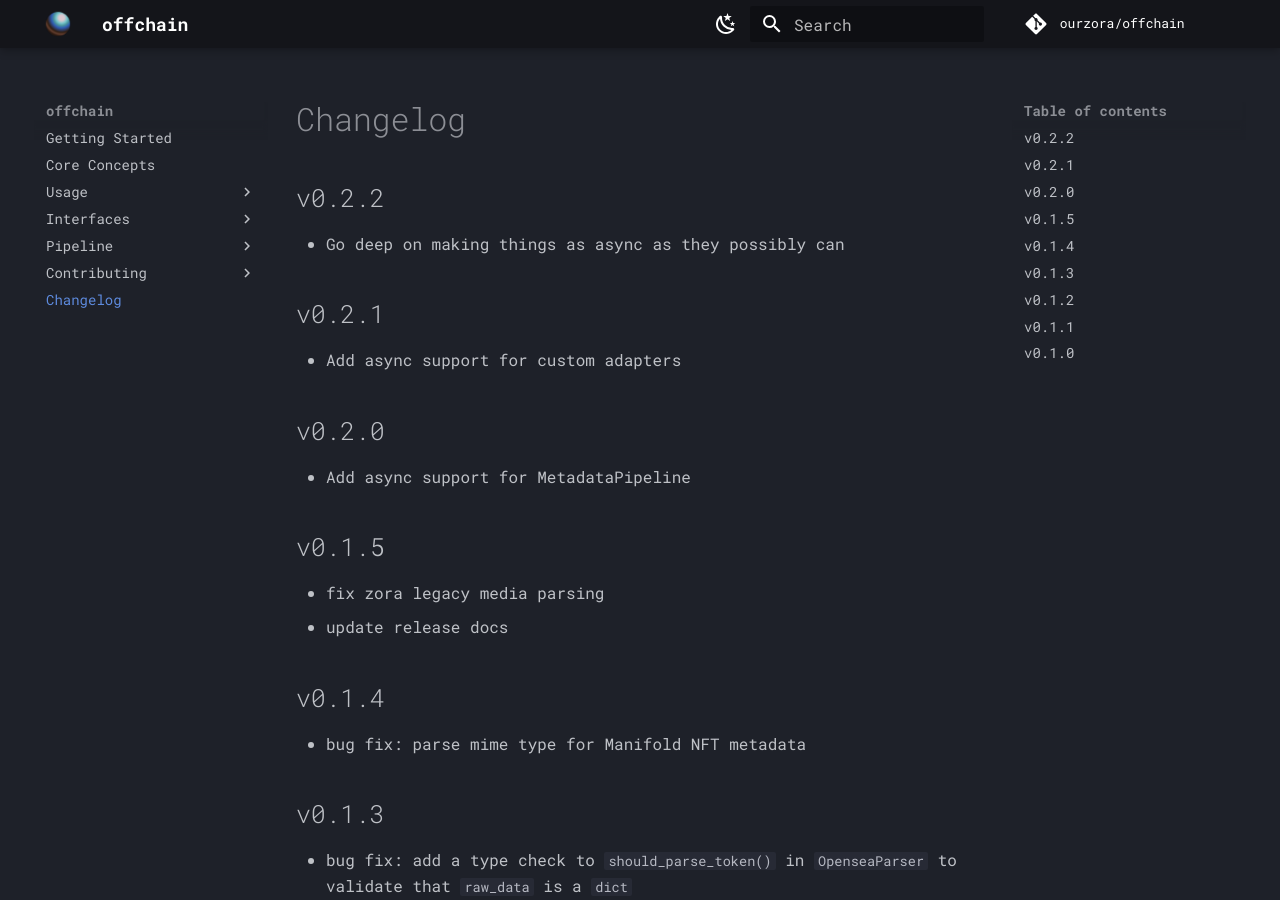
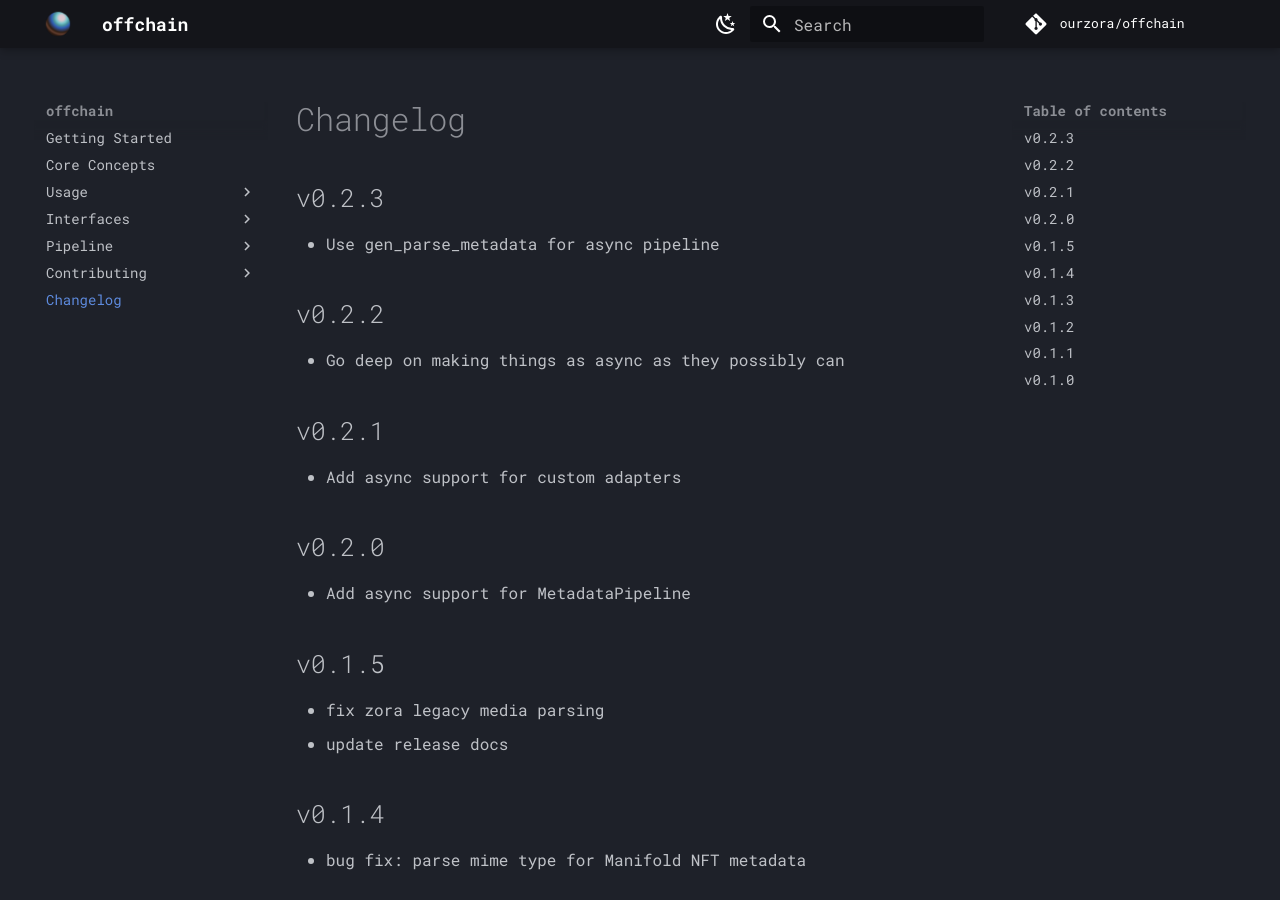
Before and after one commit to ourzora/offchain, an MkDocs documentation site: the page built from docs/changelog.md, in a window 1280 px wide and 900 px high. Built offline with MkDocs 1.6.1 and Material for MkDocs 9.7.7, drawn with Linux system fonts in a browser that asks for light colours; comment, search, counter and statistics services are not loaded.

Commit message:
update version

```diff
--- a/docs/changelog.md
+++ b/docs/changelog.md
@@ -1,4 +1,9 @@
 # Changelog
+
+## v0.2.3
+
+- Use gen_parse_metadata for async pipeline
+
 
 ## v0.2.2
 
--- a/pyproject.toml
+++ b/pyproject.toml
@@ -1,6 +1,6 @@
 [tool.poetry]
 name = "offchain"
-version = "0.2.2"
+version = "0.2.3"
 description = "Open source metadata processing framework"
 authors = ["Zora eng <eng@zora.co>"]
 readme = "README.md"
```
Also changed, not shown: docs/index.md (+1 -1 lines), 2 other files.
